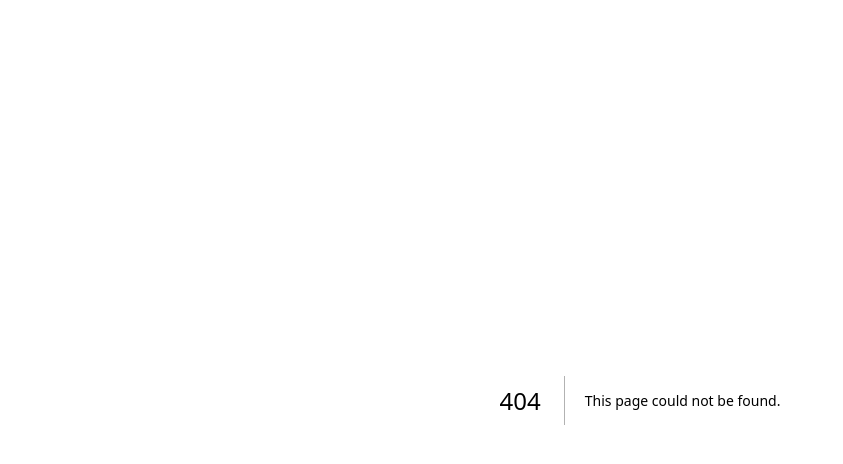
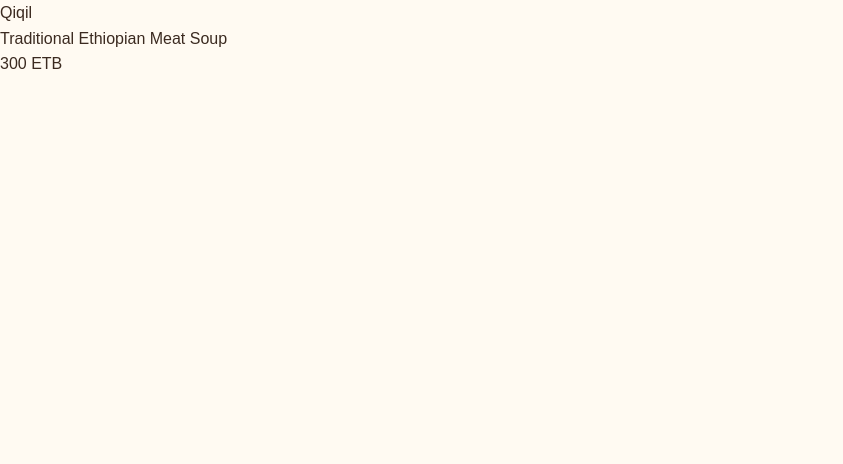
Before and after one commit to YabseraDCodes/addis-eats-menu-next, a Next.js app: page /menu/1 in a window 1280 px wide. Before the commit this address had no page. Shown: the top 464 px of the page, without its empty margins (0-843 px from the left). Built offline with nearby package versions, Linux system fonts and the light colour scheme.

Commit message:
feat: add dishdetail using param

```diff
--- /dev/null
+++ b/app/menu/[id]/page.tsx
@@ -0,0 +1,27 @@
+import React from 'react'
+import dishes from "../../../public/dishes.json";
+
+type Props = {
+    params: Promise<{
+        id: string;
+    }>;
+};
+
+
+async function DishDetail({ params }: Props) {
+    const { id } = await params;
+
+    const dish = dishes.items.find((item) => Number(id) === item.id)
+    if (!dish) {
+        return <h1>Dish not found</h1>;
+    }
+    return (
+        <div>
+            <h1>{dish.name}</h1>
+            <p>{dish.description}</p>
+            <p>{dish.price} ETB</p>
+        </div>
+    )
+}
+
+export default DishDetail
```
